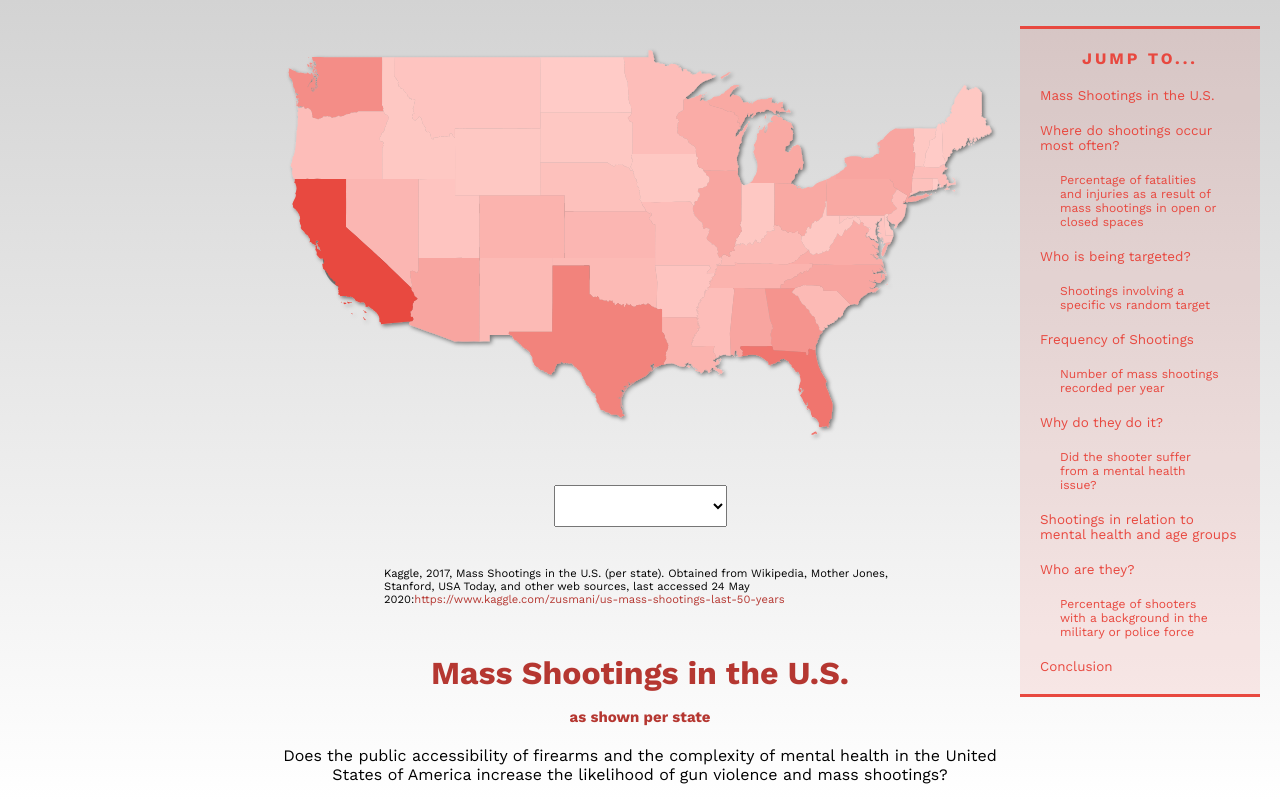
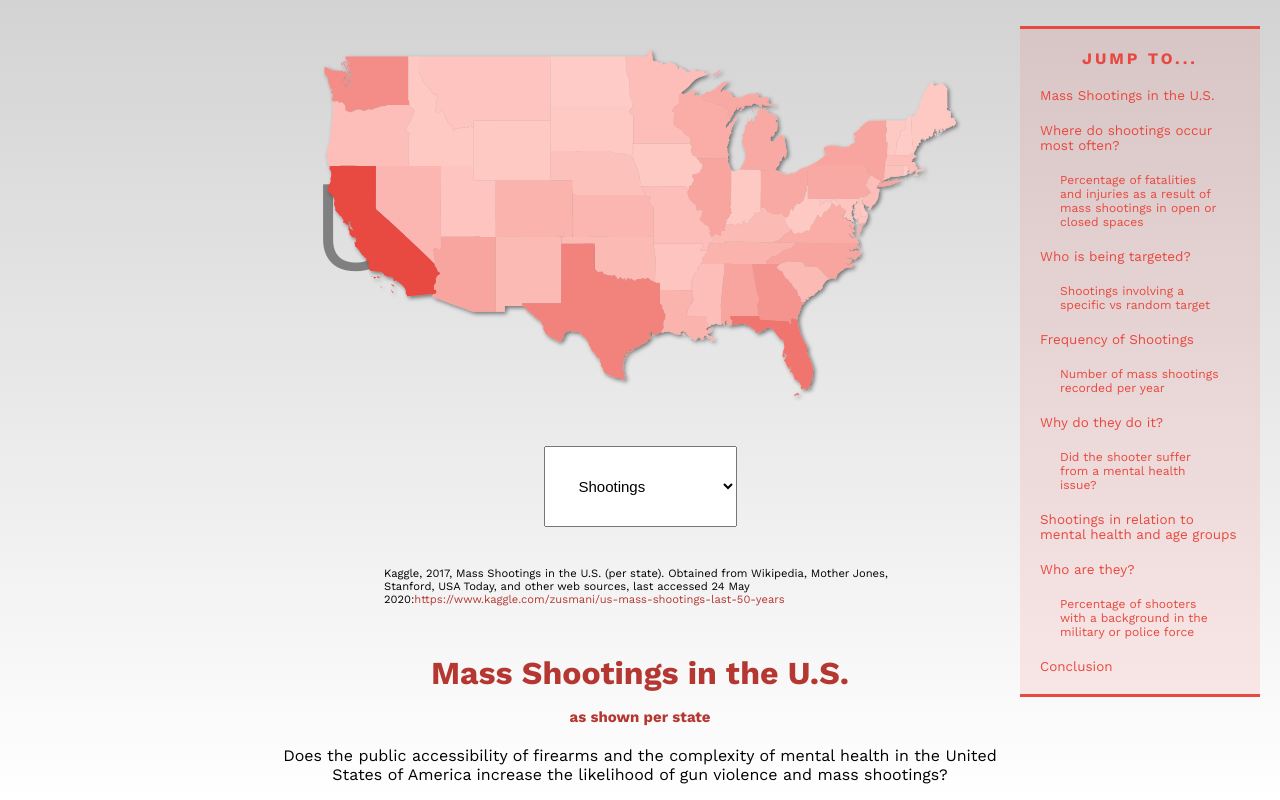
Before and after one commit to italiaiello/info-vis, a React (Create React App) app: page / in a window 1280 px wide. Shown: the top 800 px of the page. Built offline with nearby package versions, Linux system fonts and the light colour scheme.

Commit message:
edited dropdown styling to fix a bug

```diff
--- a/src/App.css
+++ b/src/App.css
@@ -56,11 +56,9 @@ button {
 }
 
 .dropdown {
-  width: auto;
-  height: 35px;
   font-size: 15px;
   outline: none;
-  padding: 20px;
+  padding: 30px;
 }
 
 select {
```
